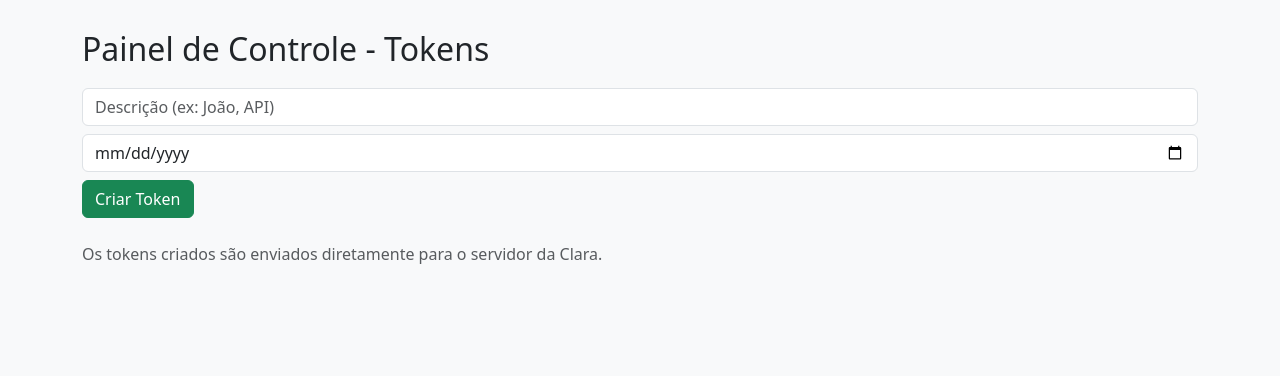
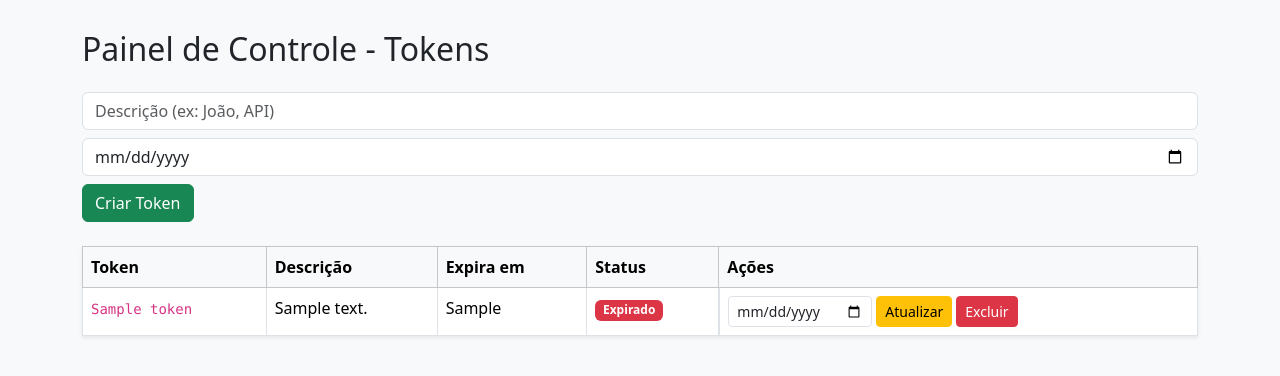
Before and after one commit to DraAnaexplica/clara-app, a Flask app: template templates/painel.html in a window 1280 px wide. Shown: the top 376 px of the page. Run offline with Flask 3, Linux system fonts and the light colour scheme; the template is opened without the code that fills it: most values are stand-ins (such as "Sample title", 1, 10 or a date in 2020); parts of the project's set-up code (start-up, migrations or seed data) failed here and were passed over.

Commit message:
✅ painel funcional com tabela, ações e reload

```diff
--- a/templates/painel.html
+++ b/templates/painel.html
@@ -6,13 +6,12 @@
   <link rel="stylesheet" href="https://cdn.jsdelivr.net/npm/bootstrap@5.3.2/dist/css/bootstrap.min.css">
   <style>
     body { padding: 30px; background-color: #f8f9fa; }
-    h2 { margin-bottom: 20px; }
     code { word-break: break-word; }
   </style>
 </head>
 <body>
   <div class="container">
-    <h2>Painel de Controle - Tokens</h2>
+    <h2 class="mb-4">Painel de Controle - Tokens</h2>
 
     <!-- FORMULÁRIO DE CRIAÇÃO -->
     <form id="form-criar-token" class="d-flex flex-wrap gap-2 mb-4">
@@ -23,7 +22,48 @@
 
     <div id="mensagem" class="mb-4 text-success fw-bold"></div>
 
-    <p class="text-muted">Os tokens criados são enviados diretamente para o servidor da Clara.</p>
+    <!-- TABELA DE TOKENS -->
+    <table class="table table-bordered table-hover shadow-sm bg-white">
+      <thead class="table-light">
+        <tr>
+          <th>Token</th>
+          <th>Descrição</th>
+          <th>Expira em</th>
+          <th>Status</th>
+          <th>Ações</th>
+        </tr>
+      </thead>
+      <tbody>
+        {% for token, expira_em, descricao in tokens %}
+        <tr>
+          <td><code>{{ token }}</code></td>
+          <td>{{ descricao or '-' }}</td>
+          <td>{{ expira_em }}</td>
+          <td>
+            {% if expira_em >= now|string %}
+              <span class="badge bg-success">Ativo</span>
+            {% else %}
+              <span class="badge bg-danger">Expirado</span>
+            {% endif %}
+          </td>
+          <td class="d-flex gap-1 flex-wrap">
+            <!-- Atualizar validade -->
+            <form method="POST" action="/atualizar_token" class="d-flex gap-1">
+              <input type="hidden" name="token" value="{{ token }}">
+              <input type="date" name="nova_data" class="form-control form-control-sm" required>
+              <button type="submit" class="btn btn-sm btn-warning">Atualizar</button>
+            </form>
+
+            <!-- Excluir -->
+            <form method="POST" action="/excluir_token">
+              <input type="hidden" name="token" value="{{ token }}">
+              <button type="submit" class="btn btn-sm btn-danger">Excluir</button>
+            </form>
+          </td>
+        </tr>
+        {% endfor %}
+      </tbody>
+    </table>
   </div>
 
   <script>
@@ -31,9 +71,7 @@
       const array = new Uint8Array(32);
       crypto.getRandomValues(array);
       return btoa(String.fromCharCode(...array))
-        .replace(/\+/g, "-")
-        .replace(/\//g, "_")
-        .replace(/=+$/, "");
+        .replace(/\+/g, "-").replace(/\//g, "_").replace(/=+$/, "");
     }
 
     document.getElementById("form-criar-token").addEventListener("submit", async (e) => {
@@ -55,14 +93,14 @@
       const token = await gerarTokenSeguro();
 
       try {
-        const resp = await fetch("https://clara-app.onrender.com/api/registrar_token", {
+        const resp = await fetch("/api/registrar_token", {
           method: "POST",
           headers: { "Content-Type": "application/json" },
           body: JSON.stringify({
             token,
             descricao,
             expira_em,
-            api_key: "7641a7810352258950835554253caaf8"  // Substitua pela sua chave real
+            api_key: "7641a7810352258950835554253caaf8"  // sua API KEY aqui
           })
         });
 
@@ -72,7 +110,7 @@
           msgDiv.innerHTML = `✅ Token criado:<br><code>${token}</code>`;
           msgDiv.classList.add("text-success");
 
-          // 🔁 Atualiza a página após 1,5s
+          // Recarrega após criação
           setTimeout(() => location.reload(), 1500);
         } else {
           msgDiv.textContent = `❌ Erro: ${data.erro || "Desconhecido"}`;
```
